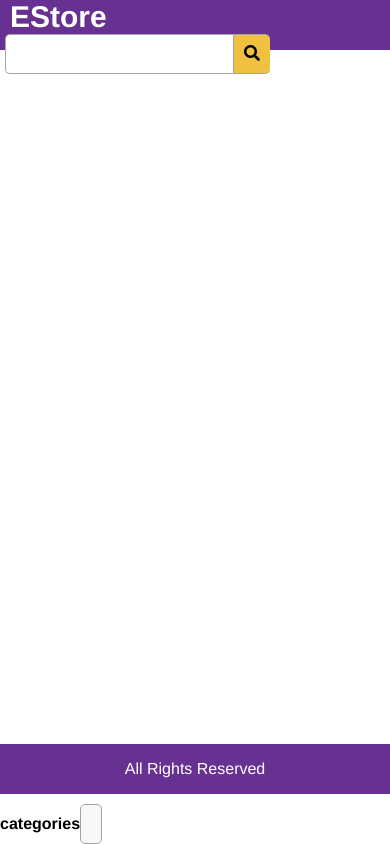
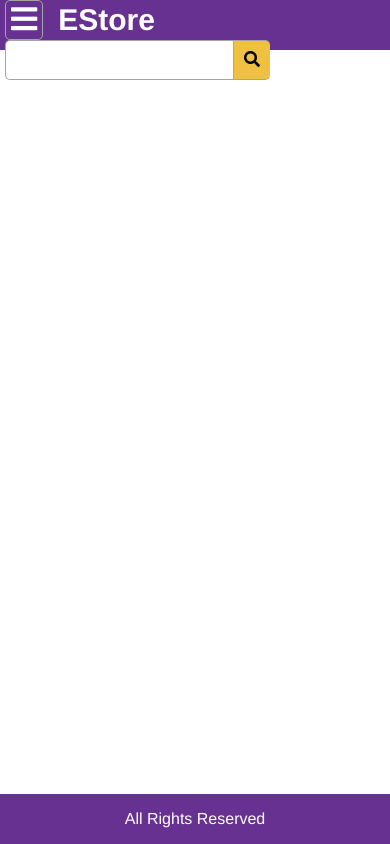
Before and after one commit to OnTheRocks/Ecommerce, a React (Create React App) app in the folder frontend/: page /user/1/signin in a window 390 px wide. Built offline with nearby package versions, Linux system fonts and the light colour scheme; no server answers.

Commit message:
Added hamburger.

```diff
--- a/frontend/src/App.js
+++ b/frontend/src/App.js
@@ -29,7 +29,7 @@ import { listProductCategories } from './actions/productActions';
 function App() {
 
   const cart = useSelector(state => state.cart);
-  const [sidebarIsOpen, setsidebarIsOpen] = useState(false)
+  const [sidebarIsOpen, setSidebarIsOpen] = useState(false)
   const { cartItems } = cart;
   const userSignin = useSelector((state) => state.userSignin);
   const { userInfo } = userSignin;
@@ -45,6 +45,9 @@ function App() {
     <div className="grid-container">
     <header className="row">
       <div>
+        <button type="button" className="open-sidebar" onClick={() => setSidebarIsOpen(true)}>
+          <i className="fa fa-bars"></i>
+        </button>
         <Link className="brand" to="/">EStore</Link>
       </div>
       <div>
@@ -99,9 +102,9 @@ function App() {
     <aside className={sidebarIsOpen ? 'open' : '' }>
       <ul className="categories">
         <li>
-          <strong>categories</strong>
+          <strong>Categories</strong>
           <button onClick={() => setSidebarIsOpen(false)} className="close-sidebar" type="button">
-            <i className="fa fa-close"></i>
+            <i class="fas fa-window-close"></i>
           </button>
         </li>
       </ul>
--- a/frontend/src/index.css
+++ b/frontend/src/index.css
@@ -164,6 +164,48 @@ a.brand {
   padding: 1rem;
 }
 
+/* aside */
+
+aside {
+  position: fixed;
+  width: 30rem;
+  height: 100%;
+  background-color: #efefef;
+  z-index: 1000;
+  transform: translateX(-30rem);
+}
+
+aside.open {
+  transform: translateX(0);
+}
+
+button.open-sidebar {
+  font-size: 3rem;
+  padding: 0.2rem 0.5rem;
+  margin: 0 0.5rem;
+  background: none;
+  color: #ffffff;
+  cursor: pointer;
+}
+
+button.open-sidebar:hover {
+  border-color: #ffffff;
+}
+
+aside ul {
+  padding: 0;
+  list-style: none;
+}
+
+aside li {
+  display: flex;
+  justify-content: space-between;
+  padding: 1rem;
+}
+
+button.close-sidebar {
+  padding: 0.3rem 0.8rem;
+}
 
 /* Image  */
 
```
